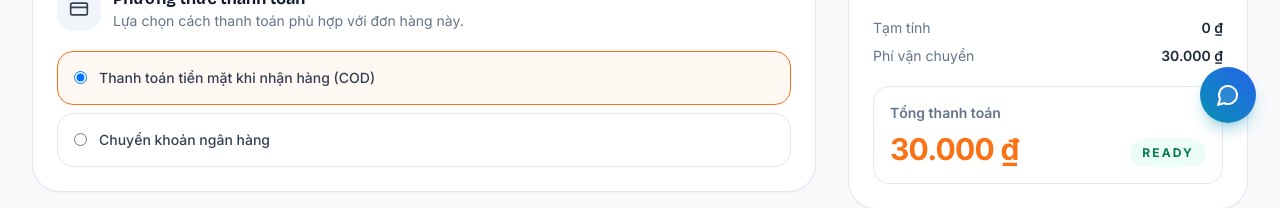
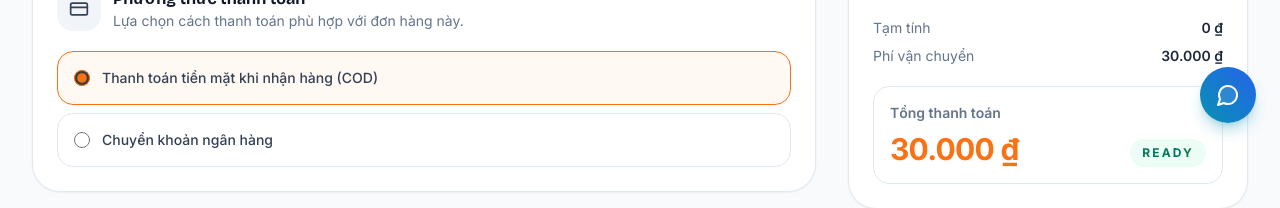
Before and after one commit to HungCode68/ECommerce, a React (Vite) app: page /thanh-toan in a window 1280 px wide. Shown: the part 653-861 px from the top of the page. Built offline with nearby package versions, Linux system fonts and the light colour scheme; no server answers.

Commit message:
fix: reponsive page, tele menu, location default, reset payment

```diff
--- a/src/features/shop/orders/OrderCard.tsx
+++ b/src/features/shop/orders/OrderCard.tsx
@@ -172,6 +172,7 @@ export function OrderCard({
             Xem chi tiết
           </button>
 
+          {(uiStatus === 'delivered' || uiStatus === 'cancelled') && (
             <button
               type="button"
               onClick={() => onReorder(order)}
@@ -180,6 +181,7 @@ export function OrderCard({
             >
               Mua lại
             </button>
+          )}
         </div>
       </div>
 
--- a/src/pages/shop/CheckoutPage.tsx
+++ b/src/pages/shop/CheckoutPage.tsx
@@ -381,7 +381,7 @@ export function CheckoutPage() {
                         : 'border-slate-200 hover:border-primary/50',
                     )}
                   >
-                    <input type="radio" {...register('address_id')} value={addr.id} className="mt-0.5" />
+                    <input type="radio" {...register('address_id')} value={String(addr.id)} checked={Number(watch('address_id')) === addr.id} className="mt-0.5 h-4 w-4 cursor-pointer accent-primary" />
                     <div className="text-sm">
                       <div className="flex flex-wrap items-center gap-2">
                         <p className="font-semibold text-slate-900">{addr.receiver_name}</p>
@@ -441,7 +441,7 @@ export function CheckoutPage() {
                         : 'border-slate-200 hover:border-primary/50',
                     )}
                   >
-                    <input type="radio" {...register('payment_method')} value={pm.value} disabled={isDisabled} />
+                    <input type="radio" {...register('payment_method')} value={pm.value} checked={watch('payment_method') === pm.value} disabled={isDisabled} className="h-4 w-4 cursor-pointer accent-primary" />
                     <span className="text-sm font-medium text-slate-700">
                       {pm.label}
                       {isDisabled && <span className="ml-2 text-xs text-red-500 font-normal">(Không áp dụng cho đơn đặt trước)</span>}
```
Lines whose indentation alone changed are shown as unchanged.
